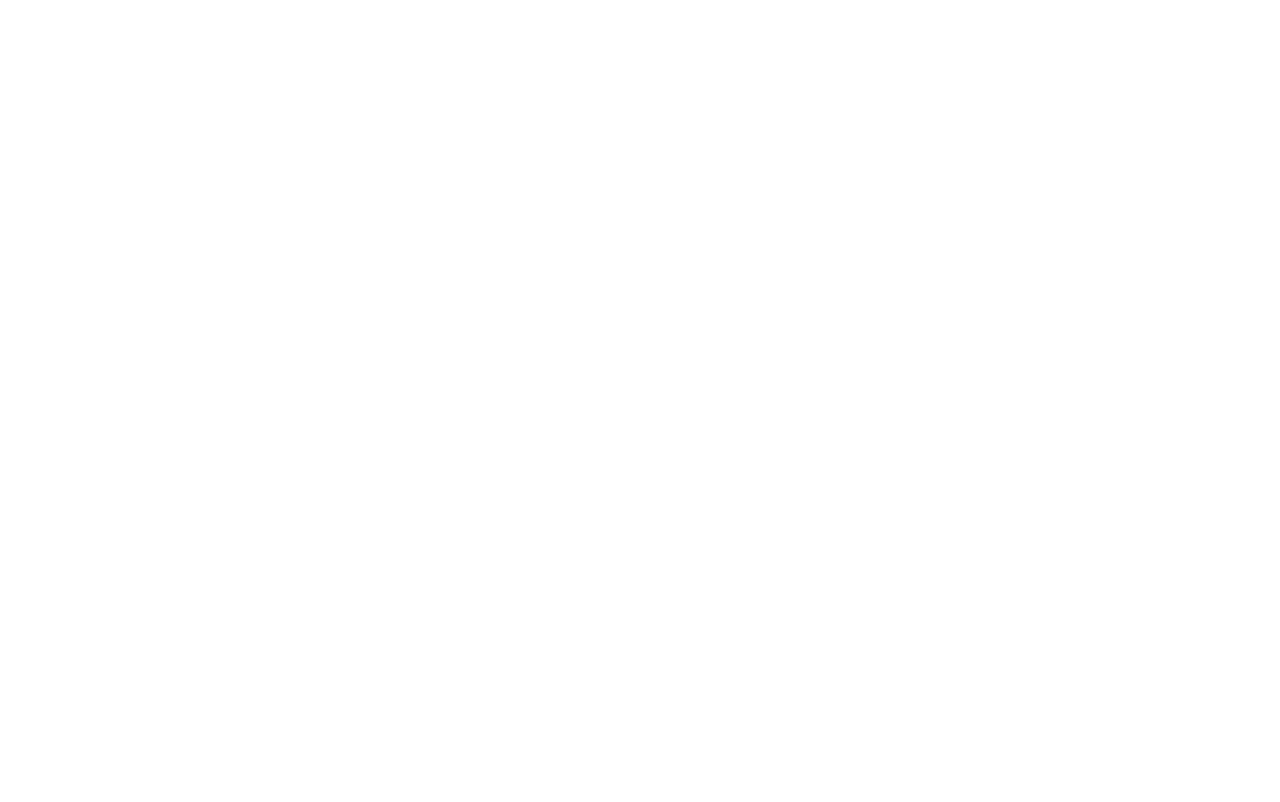
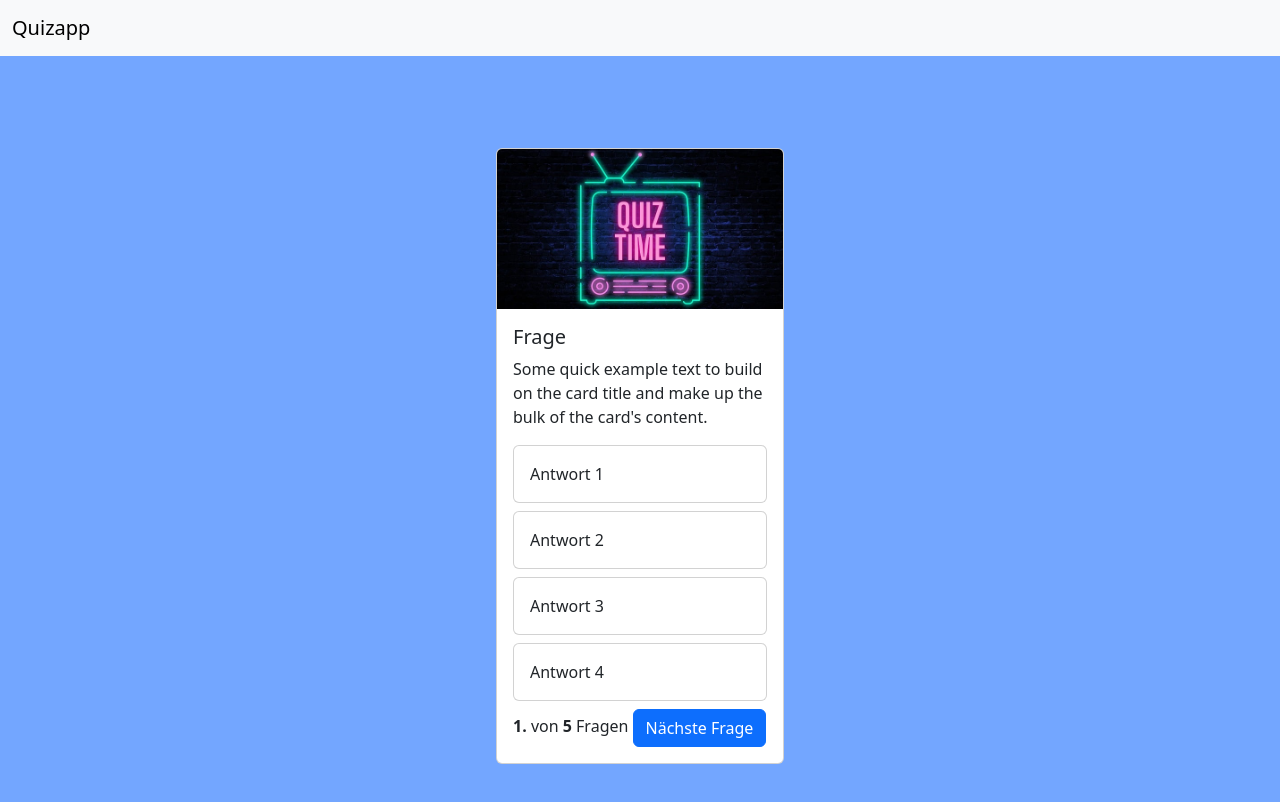
Before and after one commit to DonDomenico/quizapp, a plain HTML site: page index.html in a window 1280 px wide. Drawn offline with nearby package versions, Linux system fonts and the light colour scheme.

Commit message:
added basic html and css

```diff
--- a/index.html
+++ b/index.html
@@ -6,8 +6,54 @@
     <link rel="stylesheet" href="style.css">
     <script src="script.js"></script>
     <title>Quizapp</title>
+
+    <!-- Bootstrap file -->
+    <link href="https://cdn.jsdelivr.net/npm/bootstrap@5.3.3/dist/css/bootstrap.min.css" rel="stylesheet" integrity="sha384-QWTKZyjpPEjISv5WaRU9OFeRpok6YctnYmDr5pNlyT2bRjXh0JMhjY6hW+ALEwIH" crossorigin="anonymous">
+    <script src="https://cdn.jsdelivr.net/npm/bootstrap@5.3.3/dist/js/bootstrap.bundle.min.js" integrity="sha384-YvpcrYf0tY3lHB60NNkmXc5s9fDVZLESaAA55NDzOxhy9GkcIdslK1eN7N6jIeHz" crossorigin="anonymous"></script>
 </head>
 <body>
+    <header>
+        <nav class="navbar bg-body-tertiary">
+            <div class="container-fluid">
+              <a class="navbar-brand" href="#">Quizapp</a>
+            </div>
+        </nav>
+    </header>
+
+    <div class="main-container">
+        <div class="card" style="width: 18rem;">
+            <img src="img/quiz-5858940_640.jpg" class="card-img-top" alt="...">
+            <div class="card-body">
+              <h5 class="card-title">Frage</h5>
+              <p class="card-text">Some quick example text to build on the card title and make up the bulk of the card's content.</p>
+
+              <div class="card mb-2">
+                <div class="card-body">
+                  Antwort 1
+                </div>
+              </div>
+              <div class="card mb-2">
+                <div class="card-body">
+                  Antwort 2
+                </div>
+              </div>
+              <div class="card mb-2">
+                <div class="card-body">
+                  Antwort 3
+                </div>
+              </div>
+              <div class="card mb-2">
+                <div class="card-body">
+                  Antwort 4
+                </div>
+              </div>
+              <div class="question-footer">
+                <b>1.</b> von <b>5</b> Fragen
+                <button class="btn btn-primary">Nächste Frage</button>
+              </div>
+            </div>
+          </div>
+    </div>
 
 </body>
 </html>
--- a/style.css
+++ b/style.css
@@ -0,0 +1,10 @@
+body {
+    background-color:  rgb(115 166 255) !important;
+}
+
+.main-container {
+    display: flex;
+    justify-content: center;
+    align-items: center;
+    height: 100vh;
+}
```
Also changed, not shown: img/quiz-5858940_640.jpg (added).
